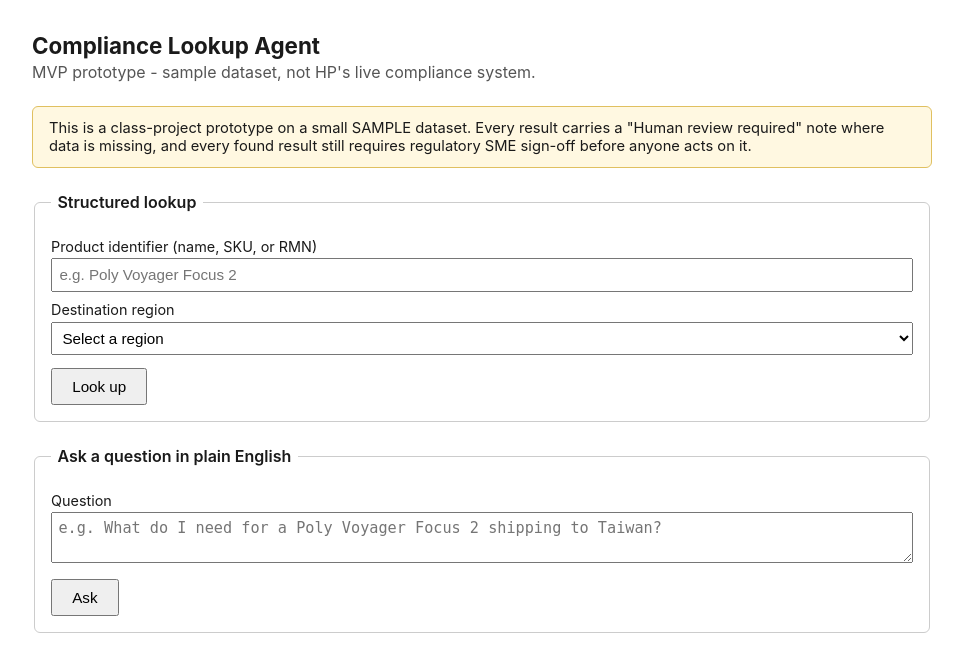
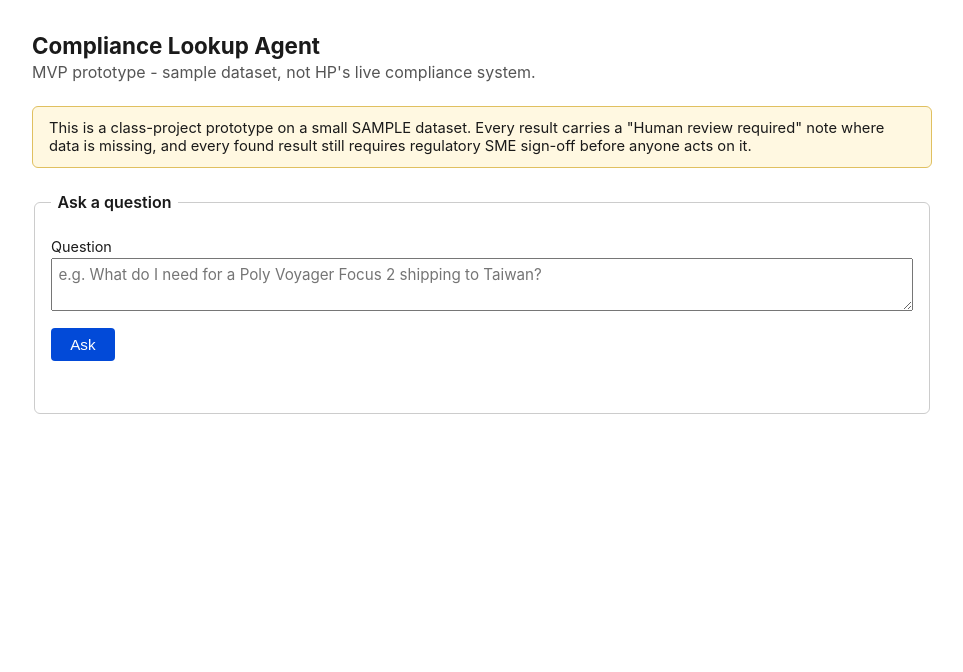
Before and after one commit to marciagarnett/Compliance-Agent, a Flask app: page / in a window 1280 px wide. Shown: the top 672 px of the page, without its empty margins (158-1121 px from the left). Run offline with Flask 3, Linux system fonts and the light colour scheme.

Commit message:
Add files via upload

```diff
--- a/templates/index.html
+++ b/templates/index.html
@@ -5,18 +5,58 @@
   <meta name="viewport" content="width=device-width, initial-scale=1">
   <title>Compliance Lookup Agent (MVP prototype)</title>
   <style>
-    body { font-family: -apple-system, Segoe UI, Helvetica, Arial, sans-serif; max-width: 900px; margin: 2rem auto; padding: 0 1rem; color: #1a1a1a; }
+    /*
+      Color palette source: HP's internal "HP Digital Guidelines" deck
+      (Colors section), cross-checked against the actual vector fill color
+      in the user-supplied logo_HP_Electric_Blue_keyline.pdf:
+        --hp-electric-blue: #024AD8  (primary action / link color - read
+                             directly from the PDF's embedded RGB fill,
+                             0.008/0.29/0.847; the deck's on-screen label
+                             read as #0246D8, a one-digit difference from
+                             screen-legibility limits, so the PDF's exact
+                             machine-encoded value wins)
+        --hp-black:         #1A1A1A  (default text color - HP explicitly
+                             softens this from pure #000 for screen
+                             readability, which is the fix for the
+                             black-background eye-strain complaint)
+        --hp-white:         #FFFFFF  (default background - also confirmed
+                             as the PDF logo's own background fill, 1/1/1)
+      The neutral grays and the light blue tint below are NOT copied from
+      an exact HP hex (the deck's gray-scale swatch labels weren't legible
+      at the resolution available) - they're ordinary accessible mid-tones
+      chosen to sit "alongside black and white" the way the deck describes,
+      not an official HP token. Same for the amber heads-up banner, which
+      predates this pass and is left as-is.
+    */
+    :root {
+      --hp-electric-blue: #024ad8;
+      --hp-black: #1a1a1a;
+      --hp-white: #ffffff;
+    }
+    body { font-family: -apple-system, "Segoe UI", Helvetica, Arial, sans-serif; max-width: 900px; margin: 2rem auto; padding: 0 1rem; color: var(--hp-black); background: var(--hp-white); }
     h1 { font-size: 1.4rem; margin-bottom: 0.2rem; }
     .subtitle { color: #555; margin-top: 0; margin-bottom: 1.5rem; }
     .banner { background: #fff8e1; border: 1px solid #e0c060; border-radius: 6px; padding: 0.75rem 1rem; margin-bottom: 1.5rem; font-size: 0.92rem; }
     fieldset { border: 1px solid #ccc; border-radius: 6px; margin-bottom: 1.5rem; padding: 1rem; }
     legend { font-weight: 600; padding: 0 0.4rem; }
     label { display: block; margin-top: 0.6rem; font-size: 0.9rem; }
-    input[type=text], select, textarea { width: 100%; padding: 0.4rem; margin-top: 0.2rem; box-sizing: border-box; font-size: 0.95rem; }
-    button { margin-top: 0.8rem; padding: 0.5rem 1.2rem; font-size: 0.95rem; cursor: pointer; }
-    pre { background: #0d1117; color: #e6edf3; padding: 1rem; border-radius: 6px; overflow-x: auto; white-space: pre-wrap; font-size: 0.85rem; line-height: 1.4; }
-    .query-echo { color: #555; font-size: 0.85rem; margin-bottom: 0.3rem; }
+    textarea { width: 100%; padding: 0.4rem; margin-top: 0.2rem; box-sizing: border-box; font-size: 0.95rem; font-family: inherit; }
+    button { margin-top: 0.8rem; padding: 0.5rem 1.2rem; font-size: 0.95rem; cursor: pointer; background: var(--hp-electric-blue); color: var(--hp-white); border: none; border-radius: 4px; }
+    button:hover:not(:disabled) { background: #0139a8; }
+    button:disabled { cursor: wait; opacity: 0.6; }
     .disabled-note { color: #888; font-size: 0.85rem; }
+    .status-note { color: #666; font-size: 0.85rem; margin-top: 0.5rem; min-height: 1.1em; }
+
+    .heads-up { background: #fff4e5; border: 1px solid #e8b463; border-radius: 6px; padding: 0.7rem 1rem; margin-bottom: 0.9rem; font-size: 0.9rem; color: #6b4400; }
+    .heads-up + .heads-up { margin-top: -0.4rem; }
+    .answer-label { font-weight: 600; font-size: 0.75rem; text-transform: uppercase; letter-spacing: 0.04em; color: var(--hp-electric-blue); margin-bottom: 0.4rem; }
+    .answer { background: #f4f7fb; border: 1px solid #cfd9e8; border-radius: 6px; padding: 1rem 1.25rem; font-size: 1rem; line-height: 1.6; color: var(--hp-black); white-space: pre-wrap; }
+    details.verified { margin-top: 1.1rem; }
+    details.verified > summary { cursor: pointer; font-weight: 600; color: var(--hp-electric-blue); padding: 0.5rem 0.1rem; list-style: none; }
+    details.verified > summary::-webkit-details-marker { display: none; }
+    details.verified > summary::before { content: "\25B8 "; }
+    details.verified[open] > summary::before { content: "\25BE "; }
+    pre.verified-data { background: #f6f8fa; color: var(--hp-black); border: 1px solid #d7dee8; padding: 1rem; border-radius: 6px; overflow-x: auto; white-space: pre-wrap; font-family: "SFMono-Regular", Consolas, "Liberation Mono", Menlo, monospace; font-size: 0.83rem; line-height: 1.55; margin-top: 0.4rem; }
   </style>
 </head>
 <body>
@@ -30,42 +70,52 @@
   </div>
 
   <fieldset>
-    <legend>Structured lookup</legend>
-    <form method="post" action="/lookup">
-      <label for="identifier">Product identifier (name, SKU, or RMN)</label>
-      <input type="text" id="identifier" name="identifier" required placeholder="e.g. Poly Voyager Focus 2">
-
-      <label for="region">Destination region</label>
-      <select id="region" name="region" required>
-        <option value="" disabled selected>Select a region</option>
-        {% for r in regions %}
-        <option value="{{ r }}">{{ r }}</option>
-        {% endfor %}
-      </select>
-
-      <button type="submit">Look up</button>
+    <legend>Ask a question</legend>
+    {% if not llm_available %}
+    <p class="disabled-note">This deployment isn't currently configured to answer questions - no Anthropic API key is set. Contact the site owner.</p>
+    {% endif %}
+    <form method="post" action="/ask" id="ask-form">
+      <label for="question">Question</label>
+      <textarea id="question" name="question" rows="2" {% if not llm_available %}disabled{% endif %} placeholder="e.g. What do I need for a Poly Voyager Focus 2 shipping to Taiwan?">{{ query or "" }}</textarea>
+      <button type="submit" id="ask-button" {% if not llm_available %}disabled{% endif %}>Ask</button>
+      <p class="status-note" id="ask-status" aria-live="polite"></p>
     </form>
   </fieldset>
 
-  <fieldset>
-    <legend>Ask a question in plain English</legend>
-    {% if not llm_available %}
-    <p class="disabled-note">Plain-English mode is disabled - no Anthropic API key is configured on this deployment. Use the structured lookup form above instead.</p>
-    {% endif %}
-    <form method="post" action="/ask">
-      <label for="question">Question</label>
-      <textarea id="question" name="question" rows="2" {% if not llm_available %}disabled{% endif %} placeholder="e.g. What do I need for a Poly Voyager Focus 2 shipping to Taiwan?"></textarea>
-      <button type="submit" {% if not llm_available %}disabled{% endif %}>Ask</button>
-    </form>
-  </fieldset>
-
-  {% if result %}
+  {% if phrased %}
   <fieldset>
     <legend>Result</legend>
-    {% if query %}<p class="query-echo">Query: {{ query }}</p>{% endif %}
-    <pre>{{ result }}</pre>
+
+    {% for note in (heads_up or []) %}
+    <div class="heads-up">{{ note }}</div>
+    {% endfor %}
+
+    <div class="answer-label">Answer</div>
+    <div class="answer">{{ phrased }}</div>
+
+    {% if verified %}
+    <details class="verified">
+      <summary>Verified source data (unedited)</summary>
+      <pre class="verified-data">{{ verified }}</pre>
+    </details>
+    {% endif %}
   </fieldset>
   {% endif %}
 
+  <script>
+    (function () {
+      var form = document.getElementById("ask-form");
+      var button = document.getElementById("ask-button");
+      var status = document.getElementById("ask-status");
+      if (!form || !button || !status) return;
+      form.addEventListener("submit", function () {
+        if (button.disabled) return;  // avoid double-submit
+        button.disabled = true;
+        button.textContent = "Thinking...";
+        status.textContent = "Usually just a few seconds - the first question after this app has been idle can take up to a minute.";
+      });
+    })();
+  </script>
+
 </body>
 </html>
```
